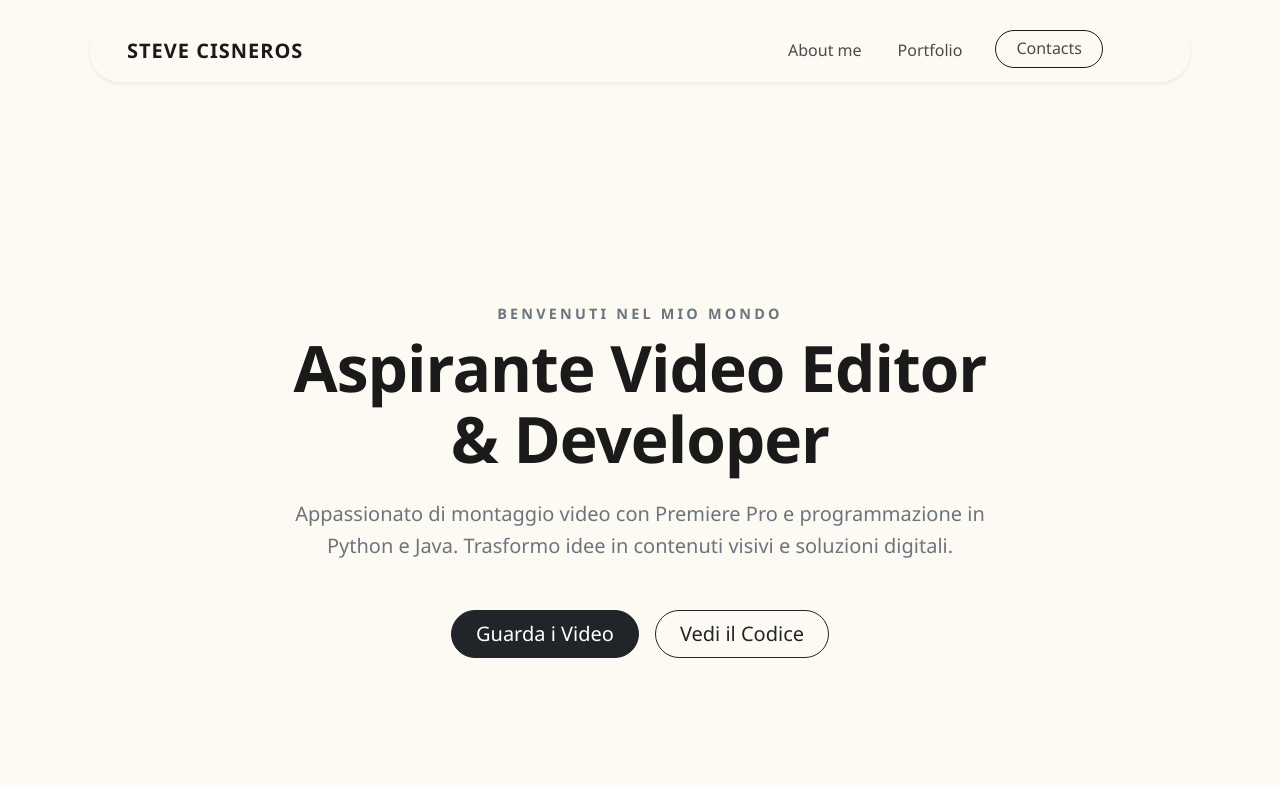
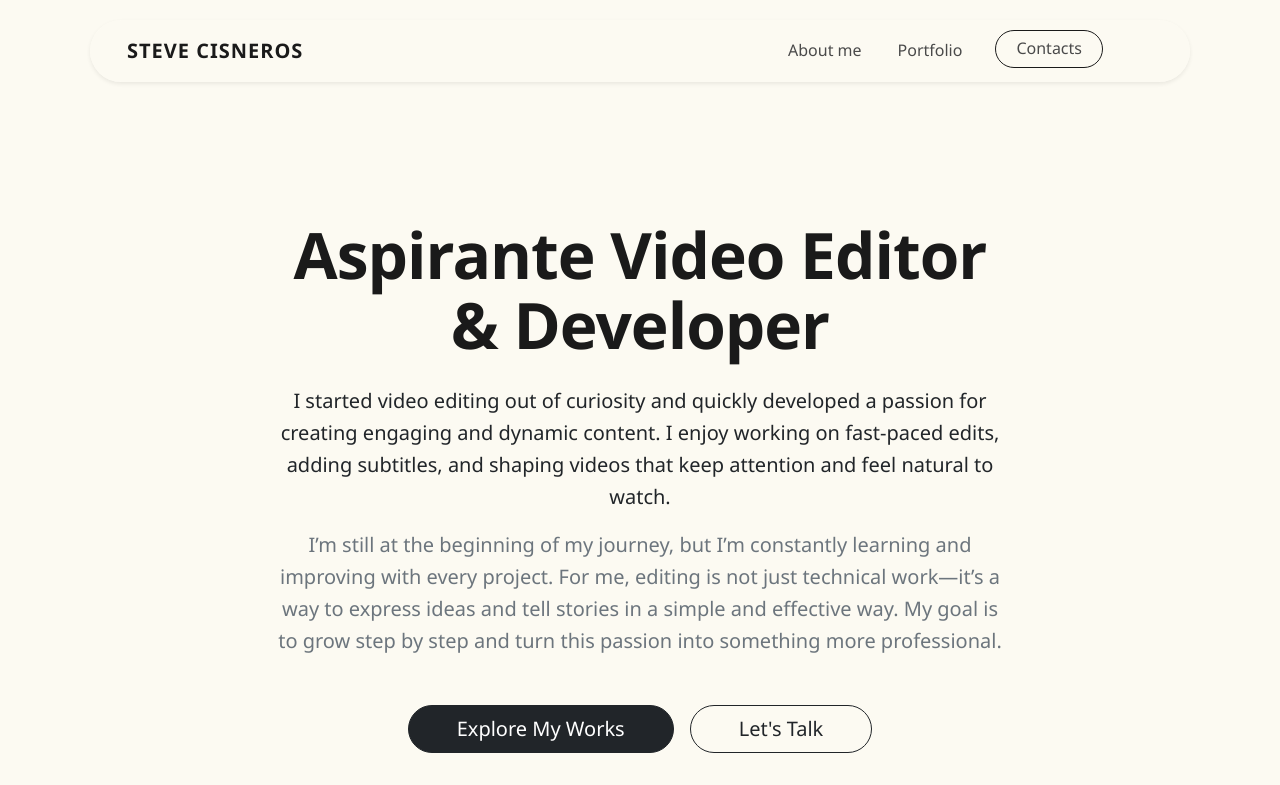
Before and after one commit to Steve1077/steve-cisneros, a plain HTML site: page index.html in a window 1280 px wide. Shown: the top 785 px of the page. Drawn offline with nearby package versions, Linux system fonts and the light colour scheme.

Commit message:
Update index.html

```diff
--- a/index.html
+++ b/index.html
@@ -42,23 +42,24 @@
   <header class="hero-section d-flex align-items-center">
     <div class="container text-center">
         <div class="row justify-content-center">
-            <div class="col-md-8">
-                <!-- Sottotitolo piccolo opzionale -->
-                <p class="text-uppercase tracking-widest text-muted mb-2">Benvenuti nel mio mondo</p>
-
-                <!-- Titolo Principale -->
+            <div class="col-md-9 col-lg-8">
+                <!-- Titolo -->
                 <h1 class="display-3 fw-bold mb-4">Aspirante Video Editor & Developer</h1>
 
-                <!-- Testo centrale -->
-                <p class="lead mb-5 text-secondary">
-                    Appassionato di montaggio video con Premiere Pro e programmazione in Python e Java.
-                    Trasformo idee in contenuti visivi e soluzioni digitali.
-                </p>
+                <!-- Il tuo nuovo testo suddiviso per leggibilità -->
+                <div class="bio-text mb-5">
+                    <p class="lead text-dark mb-3">
+                        I started video editing out of curiosity and quickly developed a passion for creating engaging and dynamic content. I enjoy working on fast-paced edits, adding subtitles, and shaping videos that keep attention and feel natural to watch.
+                    </p>
+                    <p class="text-secondary fs-5">
+                        I’m still at the beginning of my journey, but I’m constantly learning and improving with every project. For me, editing is not just technical work—it’s a way to express ideas and tell stories in a simple and effective way. My goal is to grow step by step and turn this passion into something more professional.
+                    </p>
+                </div>
 
-                <!-- Pulsanti di azione -->
+                <!-- Pulsanti -->
                 <div class="d-grid gap-3 d-sm-flex justify-content-sm-center">
-                    <a href="#video" class="btn btn-dark btn-lg px-4 gap-3 rounded-pill">Guarda i Video</a>
-                    <a href="#coding" class="btn btn-outline-dark btn-lg px-4 rounded-pill">Vedi il Codice</a>
+                    <a href="#video" class="btn btn-dark btn-lg px-5 rounded-pill">Explore My Works</a>
+                    <a href="#contact" class="btn btn-outline-dark btn-lg px-5 rounded-pill">Let's Talk</a>
                 </div>
             </div>
         </div>
```
